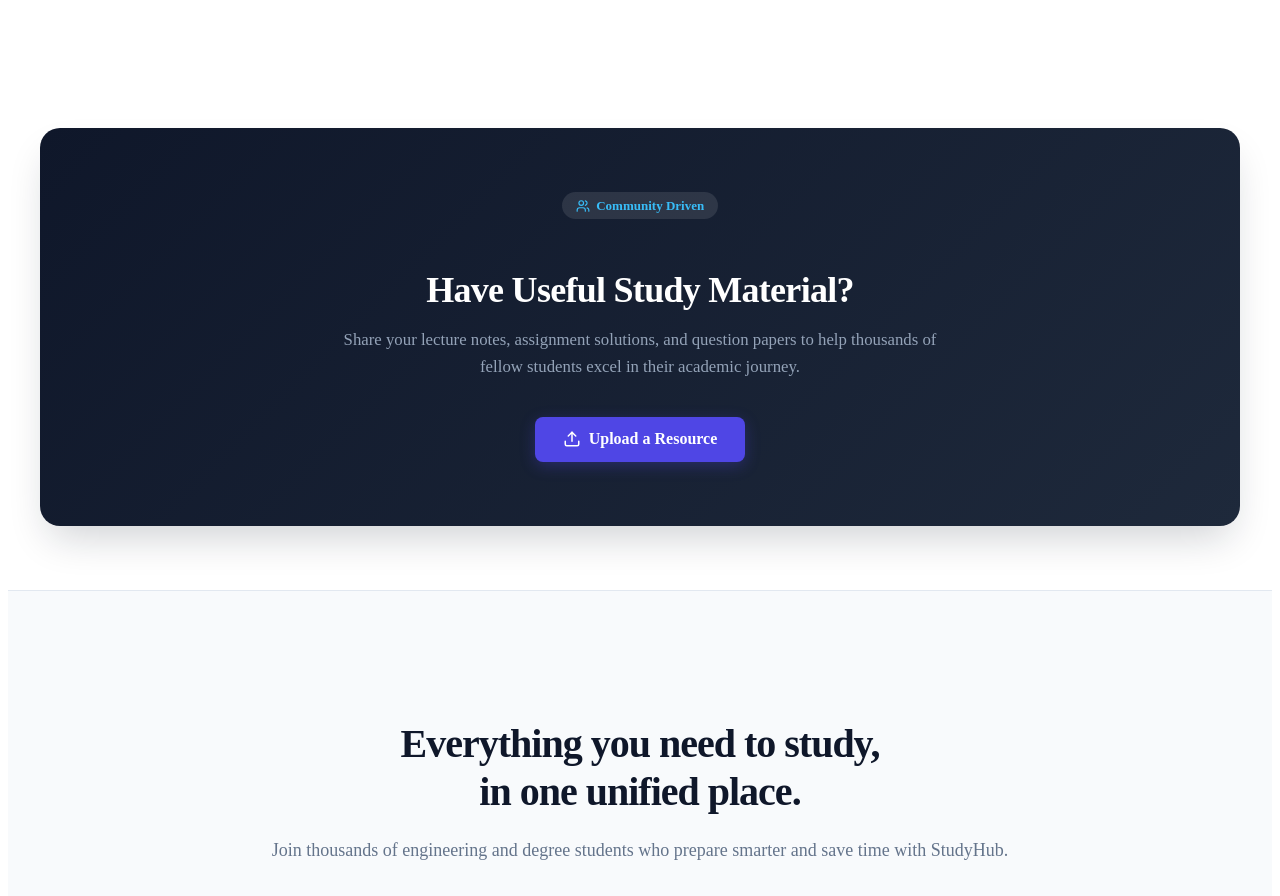
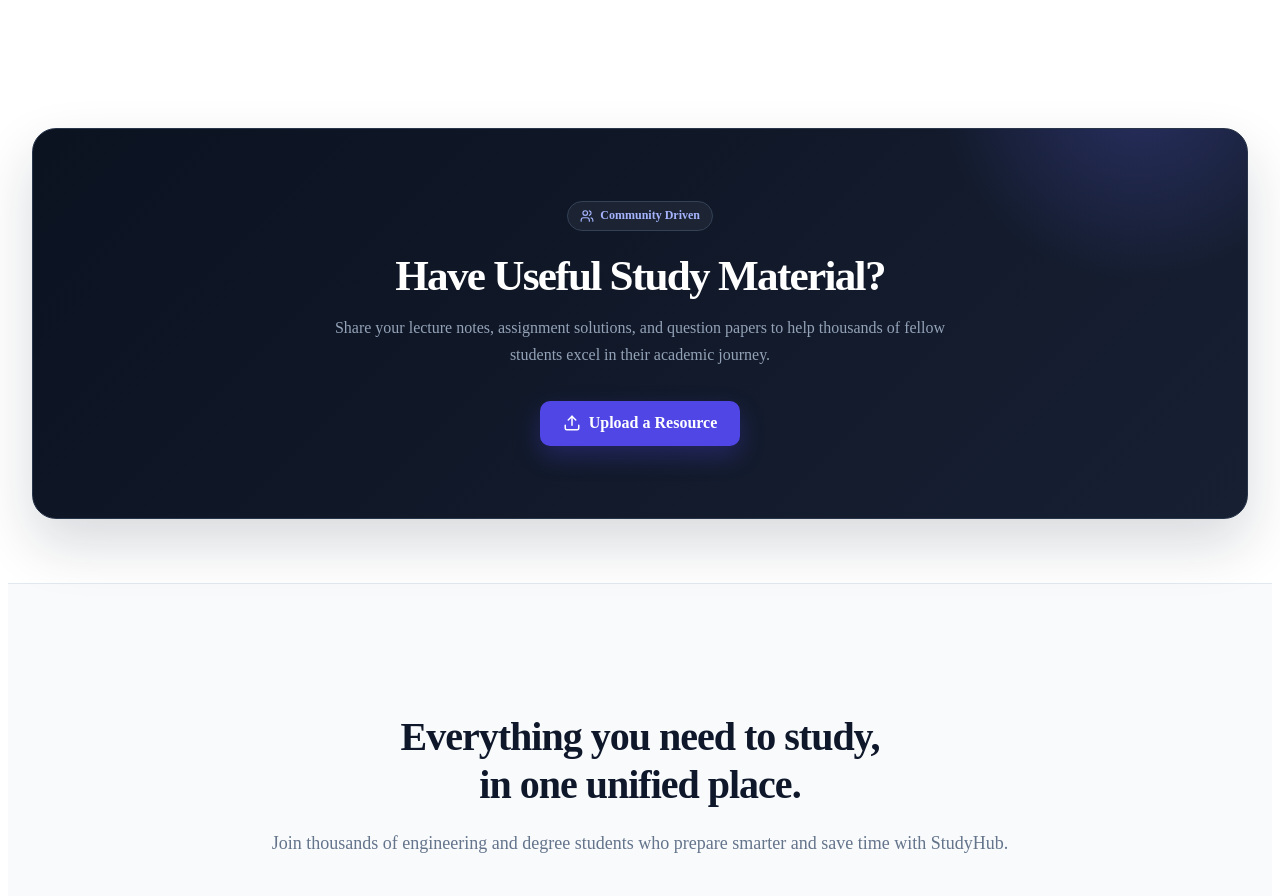
Before and after one commit to kalam1010hj-art/StudyHub, a React app in the folder frontend/: page / in a window 1280 px wide. Shown: the part 3780-4676 px from the top of the page. Built offline with nearby package versions, Linux system fonts and the light colour scheme; the HTML template or start-up script is replaced by a standard one.

Commit message:
Polish homepage supporting sections

```diff
--- a/frontend/src/components/ContributorCTA/ContributorCTA.module.css
+++ b/frontend/src/components/ContributorCTA/ContributorCTA.module.css
@@ -1,65 +1 @@
-.contributorSection {
-  padding: 4rem 1.5rem;
-  background-color: #ffffff;
-}
-
-.container {
-  max-width: 1200px;
-  margin: 0 auto;
-}
-
-.banner {
-  background: linear-gradient(135deg, #0f172a 0%, #1e293b 100%);
-  border-radius: 20px;
-  padding: 4rem 2rem;
-  text-align: center;
-  color: #ffffff;
-  box-shadow: 0 20px 40px -10px rgba(15, 23, 42, 0.2);
-}
-
-.badge {
-  display: inline-flex;
-  align-items: center;
-  gap: 0.4rem;
-  background-color: rgba(255, 255, 255, 0.1);
-  color: #38bdf8;
-  padding: 0.35rem 0.85rem;
-  border-radius: 9999px;
-  font-size: 0.8125rem;
-  font-weight: 600;
-  margin-bottom: 1.25rem;
-}
-
-.title {
-  font-size: 2.25rem;
-  font-weight: 800;
-  letter-spacing: -0.02em;
-  margin-bottom: 1rem;
-}
-
-.subtitle {
-  font-size: 1.05rem;
-  color: #94a3b8;
-  max-width: 620px;
-  margin: 0 auto 2.25rem;
-  line-height: 1.6;
-}
-
-.uploadBtn {
-  display: inline-flex;
-  align-items: center;
-  gap: 0.5rem;
-  background-color: #4f46e5;
-  color: #ffffff;
-  padding: 0.85rem 1.75rem;
-  border-radius: 8px;
-  font-weight: 600;
-  text-decoration: none;
-  transition: all 0.2s ease;
-  box-shadow: 0 4px 15px rgba(79, 70, 229, 0.3);
-}
-
-.uploadBtn:hover {
-  background-color: #4338ca;
-  transform: translateY(-2px);
-}
+.contributorSection{padding:4rem 1.5rem;background:#fff}.container{max-width:1240px;margin:0 auto}.banner{position:relative;overflow:hidden;padding:4.5rem 2rem;border:1px solid #273449;border-radius:24px;background:linear-gradient(135deg,#0b1220,#172033);text-align:center;color:#fff;box-shadow:0 25px 55px rgba(15,23,42,.16)}.banner::before{content:"";position:absolute;width:420px;height:420px;top:-260px;right:-100px;border-radius:50%;background:radial-gradient(circle,rgba(99,102,241,.28),transparent 68%)}.badge{position:relative;display:inline-flex;align-items:center;gap:.4rem;margin-bottom:1.25rem;padding:.4rem .75rem;border:1px solid #334155;border-radius:999px;color:#a5b4fc;background:rgba(255,255,255,.05);font-size:.75rem;font-weight:700}.title{position:relative;margin:0 0 .9rem;font-size:clamp(1.9rem,4vw,2.7rem);font-weight:850;letter-spacing:-.04em}.subtitle{position:relative;max-width:650px;margin:0 auto 2rem;color:#94a3b8;line-height:1.7}.uploadBtn{position:relative;display:inline-flex;align-items:center;gap:.5rem;padding:.85rem 1.4rem;border-radius:10px;color:#fff;background:#4f46e5;text-decoration:none;font-weight:700;box-shadow:0 10px 25px rgba(79,70,229,.28);transition:.2s}.uploadBtn:hover{background:#4338ca;transform:translateY(-2px)}@media(max-width:600px){.contributorSection{padding:2.5rem 1rem}.banner{padding:3.5rem 1.25rem}}
```
